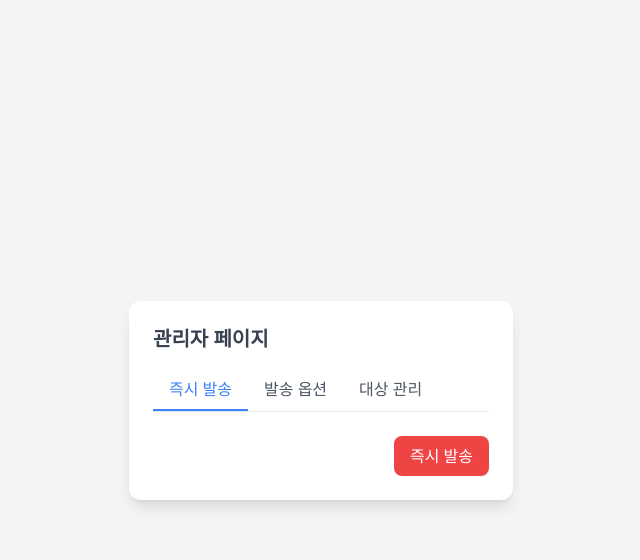
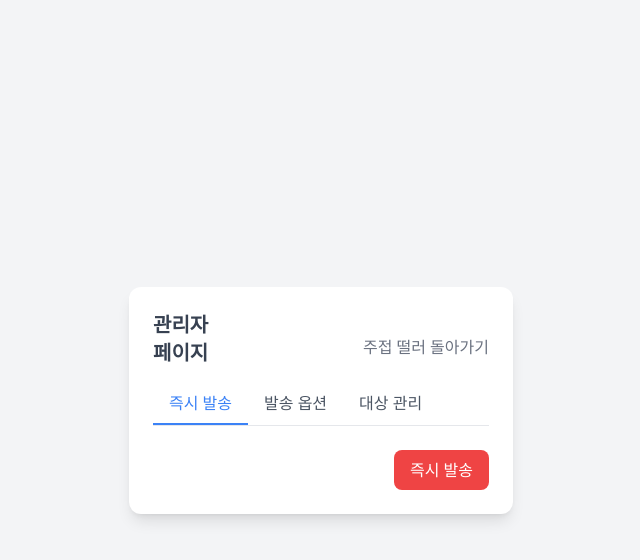
Before and after one commit to crafton-jungle-week0-team1/joojeopton, a Flask app: page /admin in a window 1280 px wide. Shown: the top 560 px of the page, without its empty margins (319-959 px from the left). Run offline with Flask 3, Linux system fonts and the light colour scheme; data that the repository does not hold is empty; some libraries are stand-ins or nearby versions.

Commit message:
메시지 전송 기능 수정 및 어드민 페이지 템플릿 수정

```diff
--- a/app.py
+++ b/app.py
@@ -721,6 +721,7 @@ def make_joojeop_message_for_coach(coach_id, best_limit, worst_limit):
 
 
 def scheduled_job():
+    coaches = list(db.coaches.find())
     for coach in coaches:
         slack.send_slack_message(make_joojeop_message_for_coach(
             coach["name"], BEST_LIMIT, WORST_LIMIT))
--- a/templates/admin.html
+++ b/templates/admin.html
@@ -35,8 +35,14 @@
 <body class="bg-gray-100 flex items-center justify-center min-h-screen">
     <div>
         <div class="bg-white p-6 rounded-xl shadow-lg w-96">
+            <div class="flex flex-row space-x-4">
                 <h2 class="text-xl font-semibold text-gray-700 mb-4">관리자 페이지</h2>
-
+                <span class="flex flex-col items-center">
+                    <a href="/" class="w-64 text-right text-gray-500 rounded-lg py-2 mt-4 hover:bg-gray-100">
+                        주접 떨러 돌아가기
+                    </a>
+                </span>
+            </div>
             <!-- 탭 메뉴 -->
             <div class="flex border-b mb-4">
                 <button class="tab-btn px-4 py-2 border-b-2 border-blue-500 text-blue-500 focus:border-blue-500"
@@ -123,20 +129,18 @@
                     <div class="max-h-60 overflow-y-auto border rounded-lg p-2">
                         {%for coach in coaches%}
                         <div class="flex items-center mt-4">
-                    <img src="{{ url_for('static', filename=coach.path) }}" alt="{{coach.name}}" class="w-12 h-12 rounded-full" />
+                            <img src="{{ url_for('static', filename=coach.path) }}" alt="{{coach.name}}"
+                                class="w-12 h-12 rounded-full" />
                             <span class="ml-4 text-lg font-semibold">{{coach.name}}</span>
-                    <button class="delete-btn ml-auto px-2 py-1 text-white bg-red-500 rounded-lg hover:bg-red-600">삭제
+                            <button
+                                class="delete-btn ml-auto px-2 py-1 text-white bg-red-500 rounded-lg hover:bg-red-600">삭제
                                 <input type="text" value="{{coach.id}}" hidden />
                             </button>
                         </div>
                         {%endfor%}
                     </div>
-            <div class="flex flex-col items-center">
-                <a href="/" class="w-64 text-center text-gray-500 rounded-lg px-4 py-2 mt-4 hover:bg-gray-100">
-                    주접 떨러 돌아가기
-                </a>
                 </div>
-        </div>
+
 
                 <script>
                     $(document).ready(function () {
```
Lines whose indentation alone changed are shown as unchanged.
